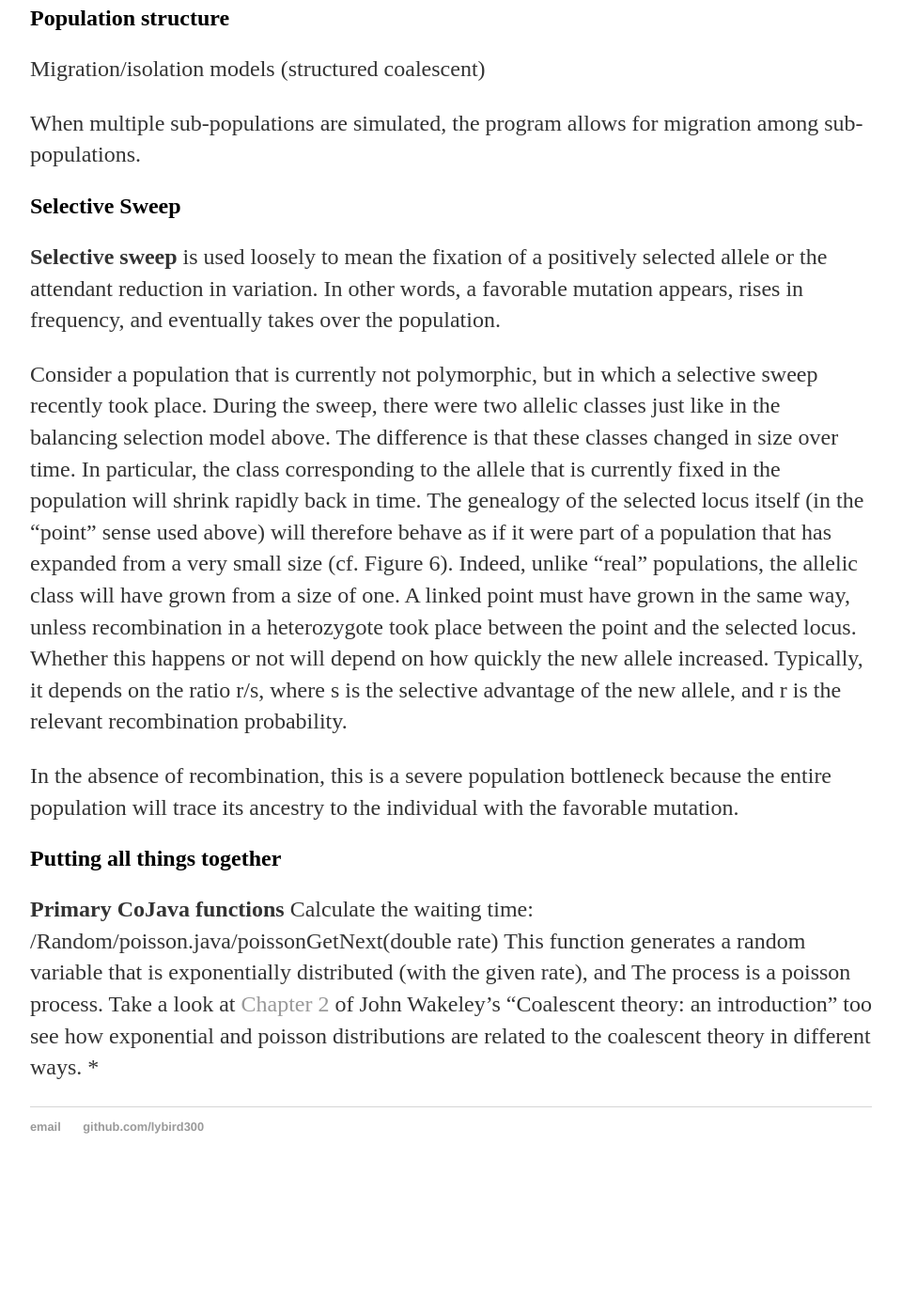
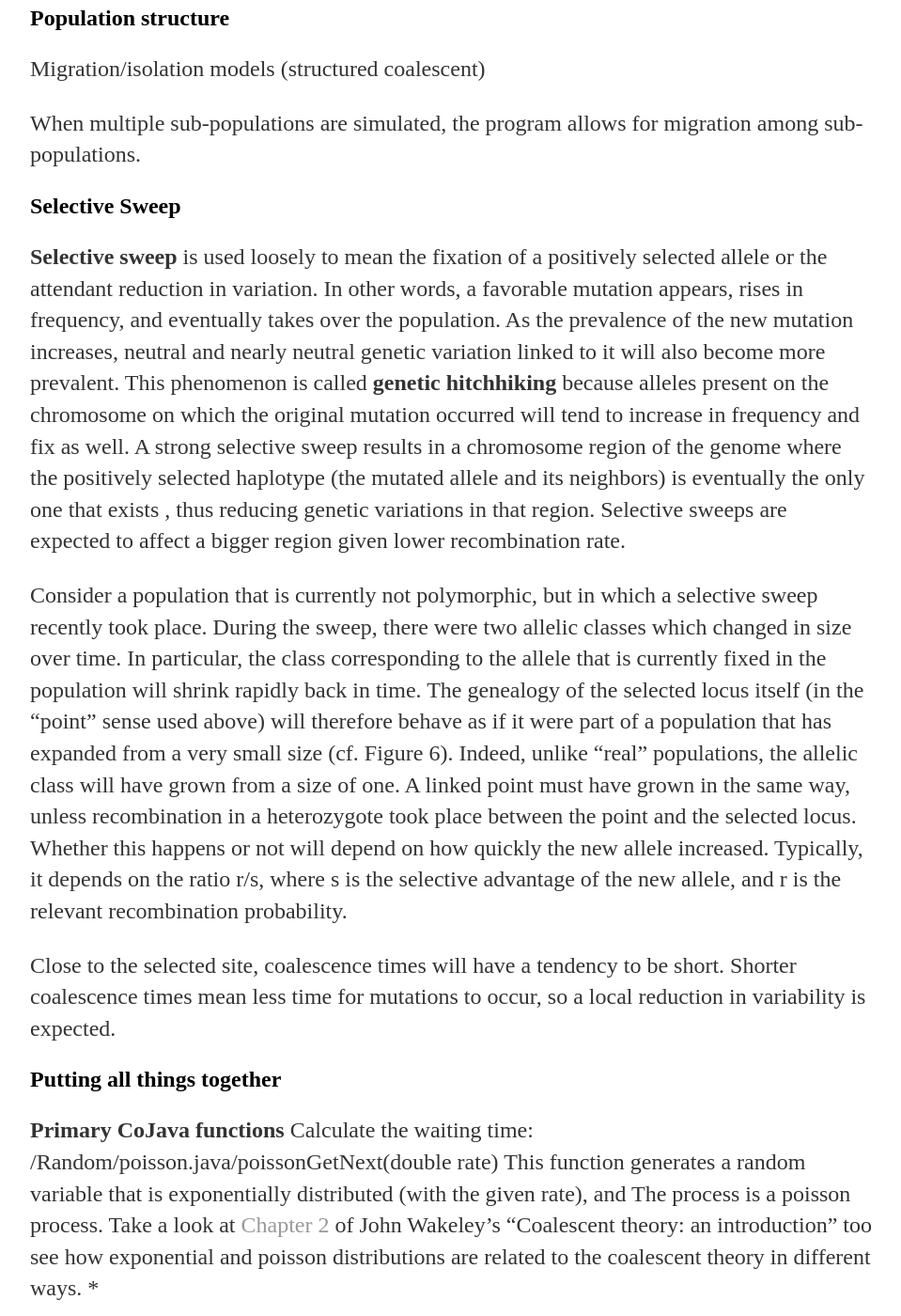
Before and after one commit to lybird300/lybird300.github.io, a Jekyll site: the page built from _posts/2015-04-03-coalescent2.md, in a window 1280 px wide and 1400 px high, scrolled down 1936 px. Shown: the whole window at 94% size, without its empty margins (160-1119 px from the left). Built offline with Jekyll 4.4.1, drawn with Linux system fonts in a browser that asks for light colours; before the commit the page ends 3202 px from its top, so only the background shows below that; grey boxes are pictures that could not be loaded.

Commit message:
Update 2015-04-03-coalescent2.md

```diff
--- a/_posts/2015-04-03-coalescent2.md
+++ b/_posts/2015-04-03-coalescent2.md
@@ -25,15 +25,14 @@ When multiple sub-populations are simulated, the program allows for migration am
 
 <h2>Selective Sweep</h2>
 
-<b>Selective sweep</b> is used loosely to mean the fixation of a positively selected allele or the attendant reduction in variation. In other words, a favorable mutation appears, rises in frequency, and eventually takes over the population.
+<b>Selective sweep</b> is used loosely to mean the fixation of a positively selected allele or the attendant reduction in variation. In other words, a favorable mutation appears, rises in frequency, and eventually takes over the population. As the prevalence of the new mutation increases, neutral and nearly neutral genetic variation linked to it will also become more prevalent. This phenomenon is called <b>genetic hitchhiking</b> because alleles present on the chromosome on which the original mutation occurred will tend to increase in frequency and fix as well. A strong selective sweep results in a chromosome region of the genome where the positively selected haplotype (the mutated allele and its neighbors) is eventually the only one that exists , thus reducing genetic variations in that region. Selective sweeps are expected to affect
+a bigger region given lower recombination rate.
 
 Consider a population that is currently not polymorphic, but in which a
 selective sweep recently took place. During the sweep, there were two allelic
-classes just like in the balancing selection model above. The difference is that
-these classes changed in size over time. In particular, the class corresponding
+classes which changed in size over time. In particular, the class corresponding
 to the allele that is currently fixed in the population will shrink rapidly back in
-time. The genealogy of the selected locus itself (in the “point” sense used above)
-will therefore behave as if it were part of a population that has expanded from
+time. The genealogy of the selected locus itself (in the “point” sense used above) will therefore behave as if it were part of a population that has expanded from
 a very small size (cf. Figure 6). Indeed, unlike “real” populations, the allelic
 class will have grown from a size of one. A linked point must have grown in
 the same way, unless recombination in a heterozygote took place between the
@@ -42,7 +41,9 @@ quickly the new allele increased. Typically, it depends on the ratio r/s, where
 is the selective advantage of the new allele, and r is the relevant recombination
 probability.
 
-In the absence of recombination, this is a severe population bottleneck because the entire population will trace its ancestry to the individual with the favorable mutation.
+Close to the selected
+site, coalescence times will have a tendency to be short. Shorter coalescence times mean less time for mutations to occur, so a local
+reduction in variability is expected.
 
 <h2>Putting all things together</h2>
 <b>Primary CoJava functions</b>
```
